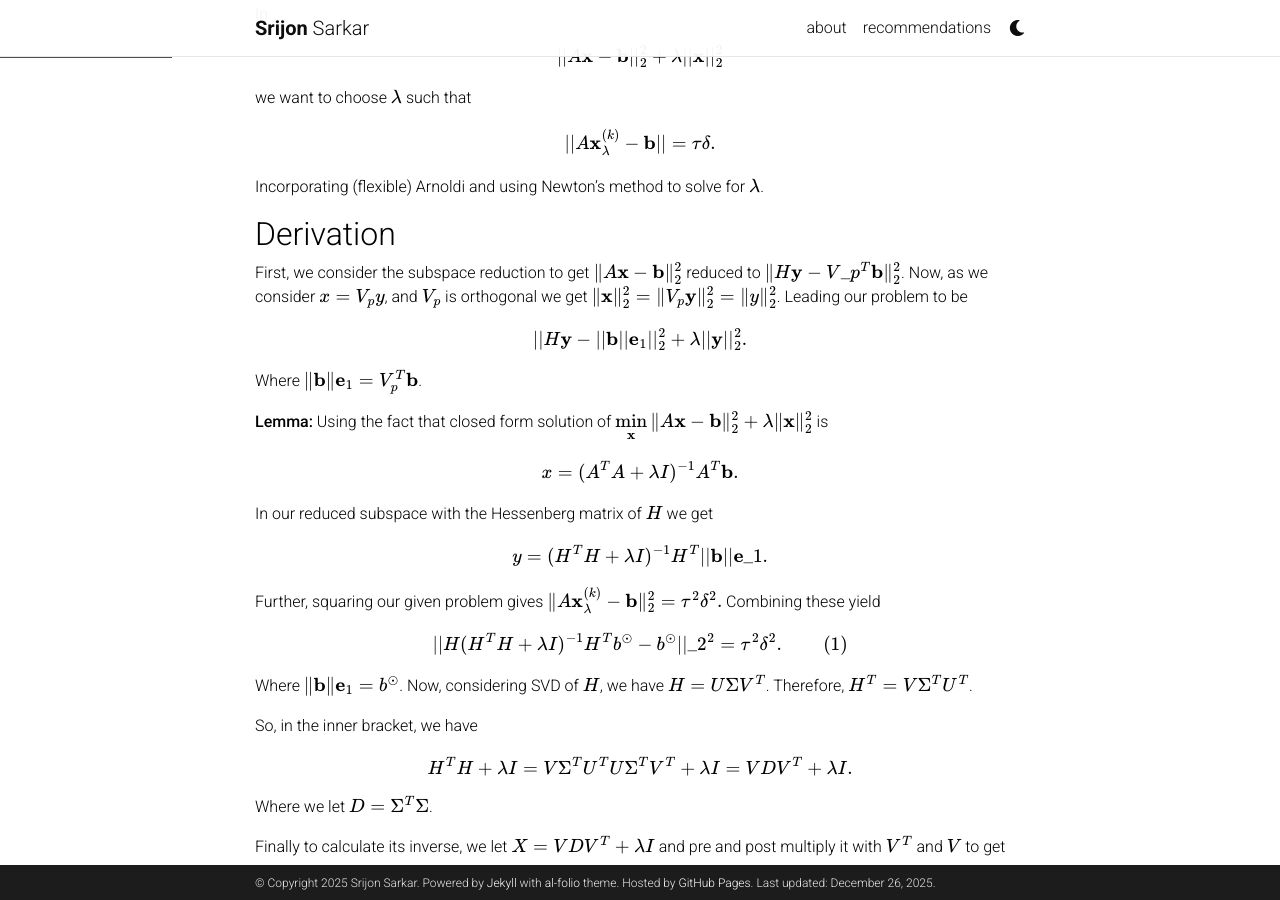
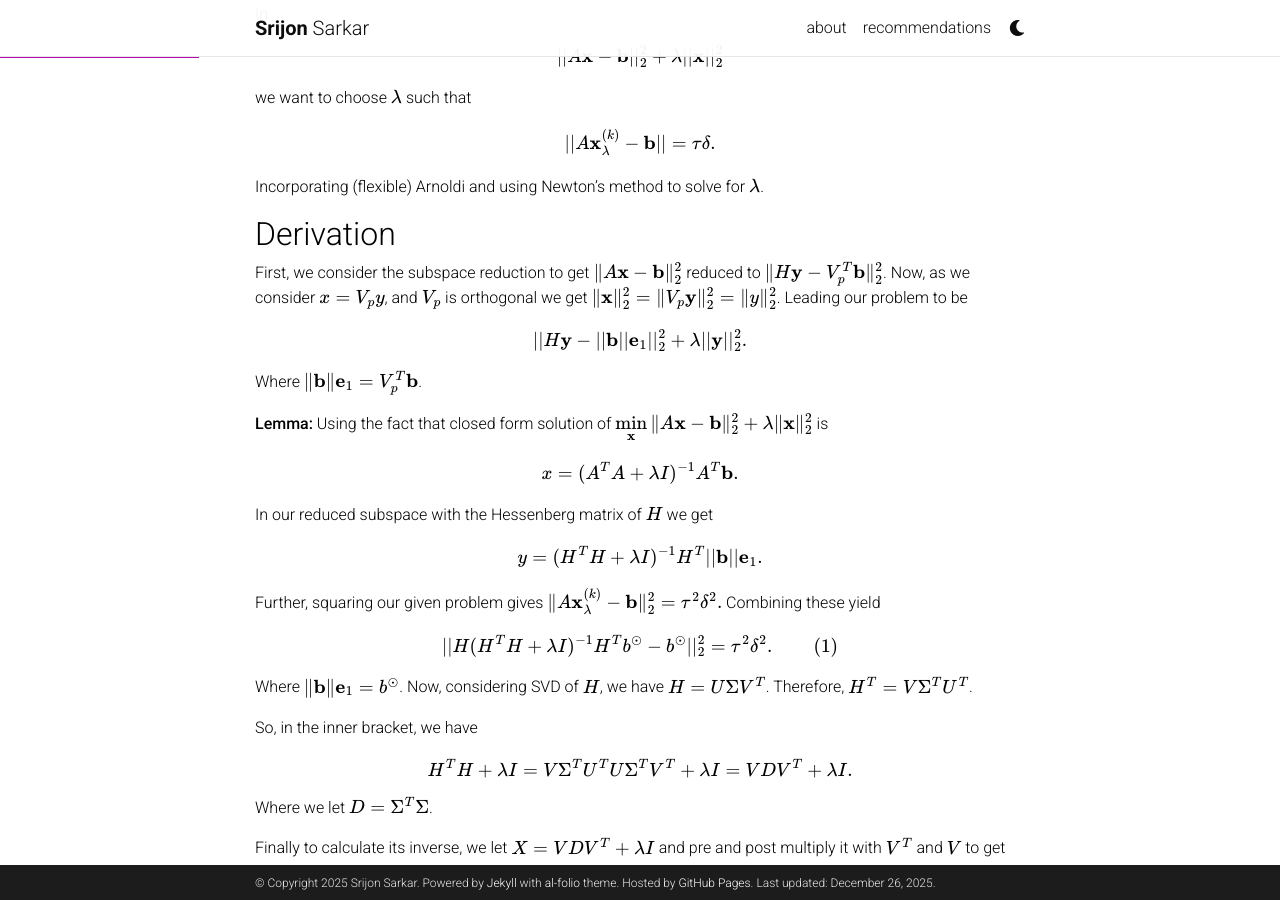
Before and after one commit to sarkarsrijon/sarkarsrijon.github.io, a Jekyll site: the page built from _posts/2025-12-25-atik-method.md, in a window 1280 px wide and 900 px high, scrolled down 341 px. Built offline with Jekyll 4.4.1, drawn with Linux system fonts in a browser that asks for light colours; comment, search, counter and statistics services are not loaded; a style sheet for code colours, icons or effects is not loaded; some of the changed text lies outside the part shown.

```diff
--- a/_posts/2025-12-25-atik-method.md
+++ b/_posts/2025-12-25-atik-method.md
@@ -22,7 +22,7 @@ Incorporating (flexible) Arnoldi and using Newton's method to solve for $$\lambd
 
 ## Derivation
 
-First, we consider the subspace reduction to get $$\|A\mathbf{x} - \mathbf{b}\|_2^2$$ reduced to $$\|H\mathbf{y} - V\_p^T\mathbf{b}\|_2^2$$. Now, as we consider $$x=V_p y$$, and $$V_p$$ is orthogonal we get $$\|\mathbf{x}\|_2^2 = \|V_p\mathbf{y}\|_2^2 = \|y\|^2_2$$. Leading our problem to be
+First, we consider the subspace reduction to get $$\|A\mathbf{x} - \mathbf{b}\|_2^2$$ reduced to $$\|H\mathbf{y} - V_p^T\mathbf{b}\|_2^2$$. Now, as we consider $$x=V_p y$$, and $$V_p$$ is orthogonal we get $$\|\mathbf{x}\|_2^2 = \|V_p\mathbf{y}\|_2^2 = \|y\|^2_2$$. Leading our problem to be
 
 $$||H\mathbf{y} - ||\mathbf{b}||\mathbf{e}_1||_2^2 + \lambda ||\mathbf{y}||_2^2.$$
 
@@ -34,11 +34,11 @@ $$x = (A^TA + \lambda I)^{-1}A^T\mathbf{b}.$$
 
 In our reduced subspace with the Hessenberg matrix of $$H$$ we get
 
-$$y = (H^TH + \lambda I)^{-1} H^T||\mathbf{b}||\mathbf{e}\_1.$$
+$$y = (H^TH + \lambda I)^{-1} H^T||\mathbf{b}||\mathbf{e}_1.$$
 
 Further, squaring our given problem gives $$\|A\mathbf{x}_\lambda^{(k)} - \mathbf{b}\|_2^2 = \tau^2\delta^2.$$ Combining these yield
 
-$$||H(H^TH+\lambda I)^{-1}H^Tb^\odot - b^\odot||\_2^2 = \tau^2\delta^2. \qquad (1)$$
+$$||H(H^TH+\lambda I)^{-1}H^Tb^\odot - b^\odot||_2^2 = \tau^2\delta^2. \qquad (1)$$
 
 Where $$\|\mathbf{b}\| \mathbf{e}_1 = b^\odot$$. Now, considering SVD of $$H$$, we have $$H = U\Sigma V^T$$. Therefore, $$H^T = V\Sigma^T U^T$$.
 
```
Also changed, not shown: other parts of _posts/2025-12-25-atik-method.md (+1 -1 lines).
